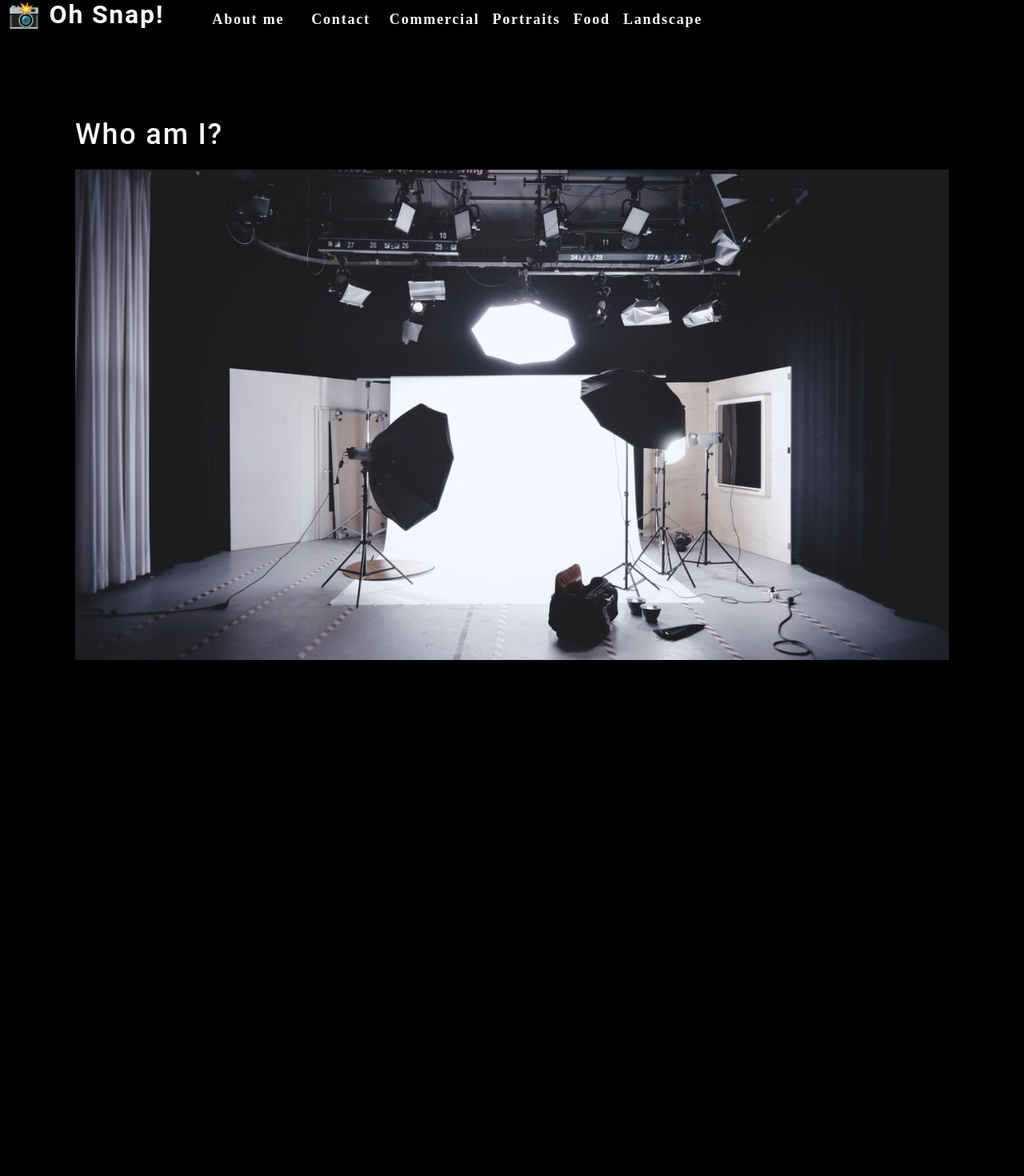
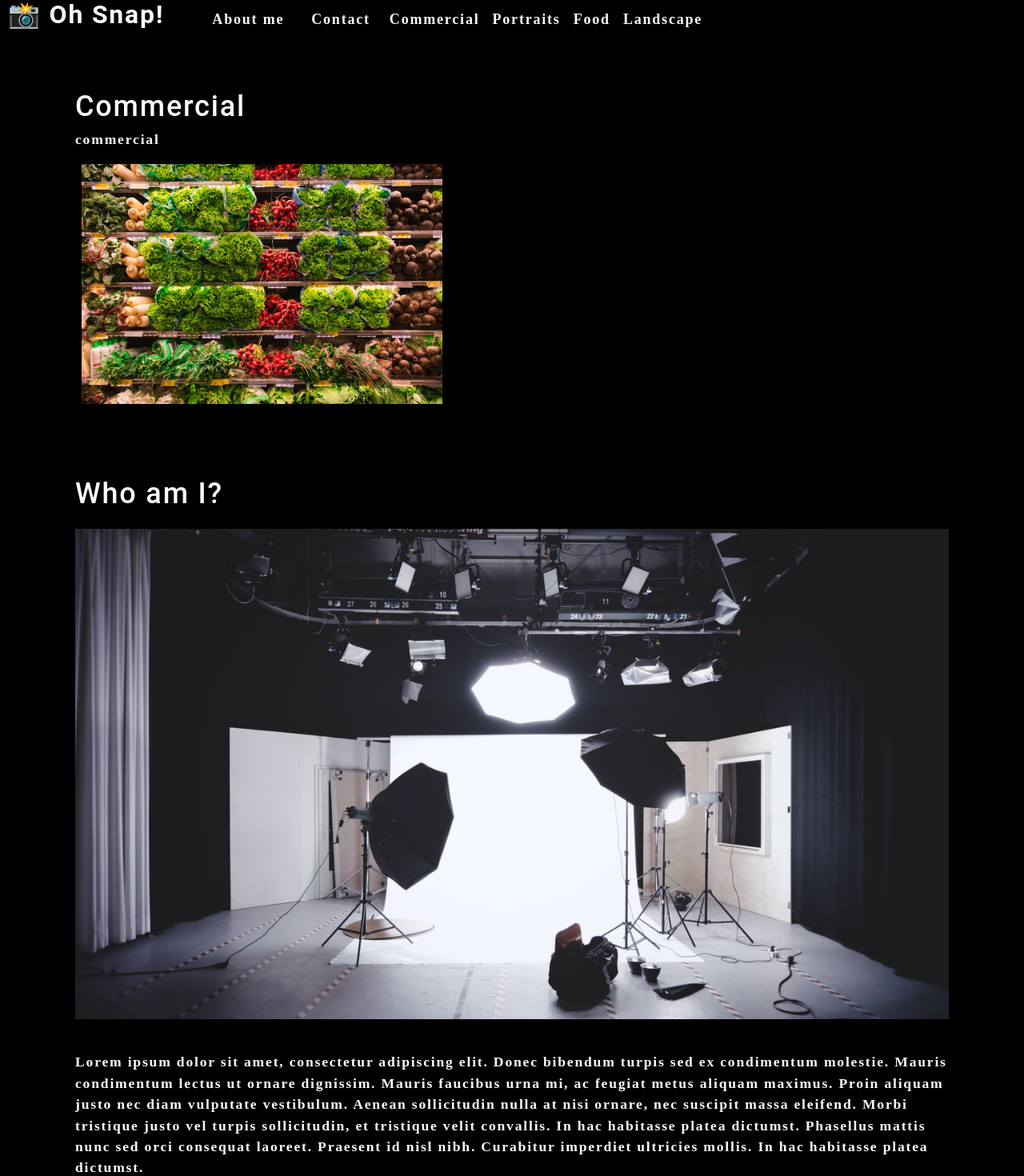
Before and after one commit to ncp9988/photo-port, a React (Create React App) app: page / in a window 1280 px wide. Shown: the part 7-1477 px from the top of the page at 80% size. Before the commit the page ends 946 px from the top, so only its background shows below. Built offline with nearby package versions, Linux system fonts and the light colour scheme.

Commit message:
create gallery-component

```diff
--- a/src/App.js
+++ b/src/App.js
@@ -1,6 +1,7 @@
 import React from 'react';
 import Nav from './components/Nav'
 import About from './components/About';
+import Gallery from './components/Gallery';
 import './App.css';
 
 function App() {
@@ -8,6 +9,7 @@
     <div>
       <Nav></Nav>
       <main>
+        <Gallery></Gallery>
         <About></About>
       </main>
     </div>
--- a/src/components/About/index.js
+++ b/src/components/About/index.js
@@ -1,13 +1,18 @@
-import React from "react";
-import coverImage from "../../assets/cover/cover-image.jpg"
+import React from 'react'
+import coverImage from "../../assets/cover/cover-image.jpg";
 
 function About() {
-    return (
-        <section className="my-5">
-            <h1 id ="about">Who am I?</h1>
-            <img src={coverImage} className="my-2" style={{ width: "100%" }} alt="cover" />
-        </section>
-    )
+  return (
+    <section className="my-5" >
+      <h1 id="about">Who am I?</h1>
+      <img src={coverImage} className="my-2" style={{ width: "100%" }} alt="cover" />
+      <div className="my-2">
+        <p>
+          Lorem ipsum dolor sit amet, consectetur adipiscing elit. Donec bibendum turpis sed ex condimentum molestie. Mauris condimentum lectus ut ornare dignissim. Mauris faucibus urna mi, ac feugiat metus aliquam maximus. Proin aliquam justo nec diam vulputate vestibulum. Aenean sollicitudin nulla at nisi ornare, nec suscipit massa eleifend. Morbi tristique justo vel turpis sollicitudin, et tristique velit convallis. In hac habitasse platea dictumst. Phasellus mattis nunc sed orci consequat laoreet. Praesent id nisl nibh. Curabitur imperdiet ultricies mollis. In hac habitasse platea dictumst.
+      </p>
+      </div>
+    </section>
+  )
 }
 
-export default About;
+export default About
--- /dev/null
+++ b/src/components/Gallery/index.js
@@ -0,0 +1,23 @@
+import React from "react";
+import { capitalizeFirstLetter } from '../../utils/helpers';
+import photo from "../../assets/small/commercial/0.jpg";
+
+function Gallery(props) {
+  const currentCategory = {
+    name: "commercial",
+    description:
+      "Photos of grocery stores, food trucks, and other commercial projects",
+  };
+  return (
+    <section>
+      <h1>{capitalizeFirstLetter(currentCategory.name)}</h1>
+      <p>{currentCategory.name}</p>
+      <div className="flex-row">
+          <img src={photo}
+          alt="Commercial Example"
+          className="img-thumbnail mx-1" />
+      </div>
+    </section>
+  );
+}
+export default Gallery;
```
